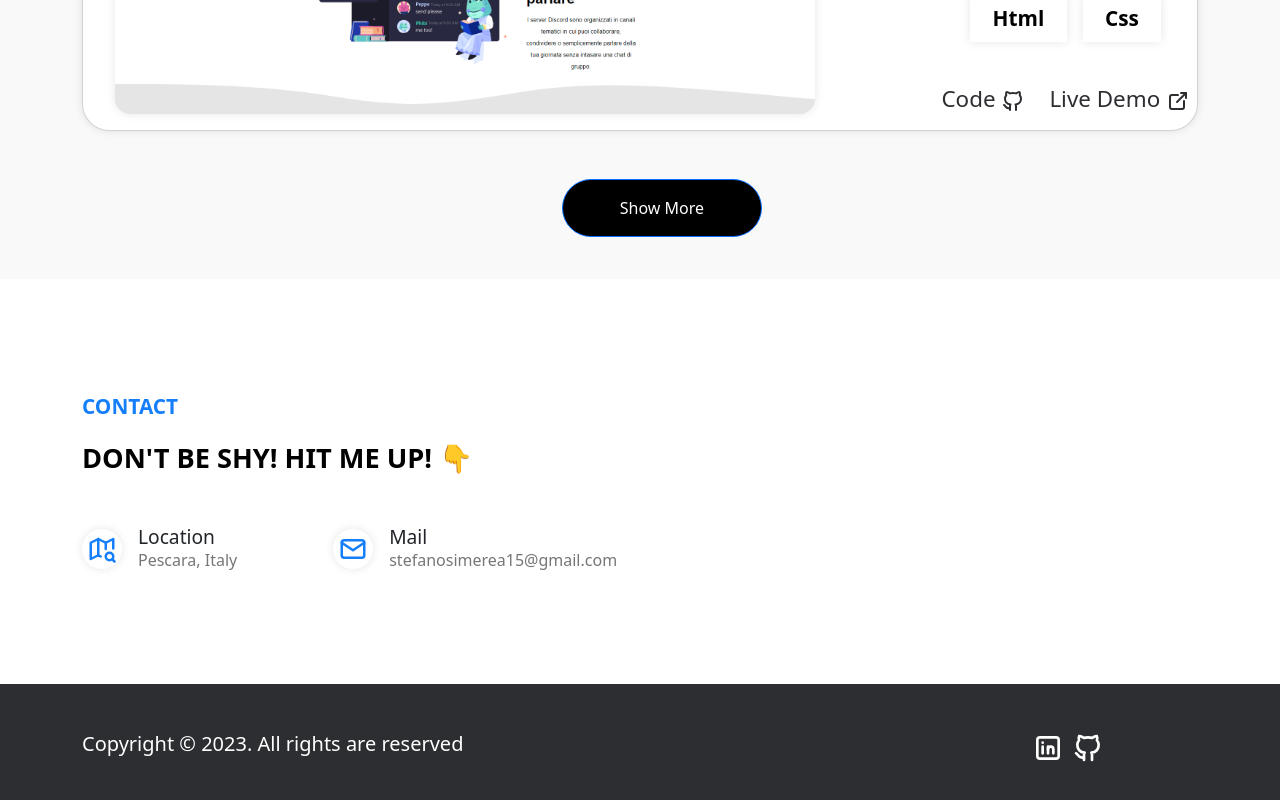
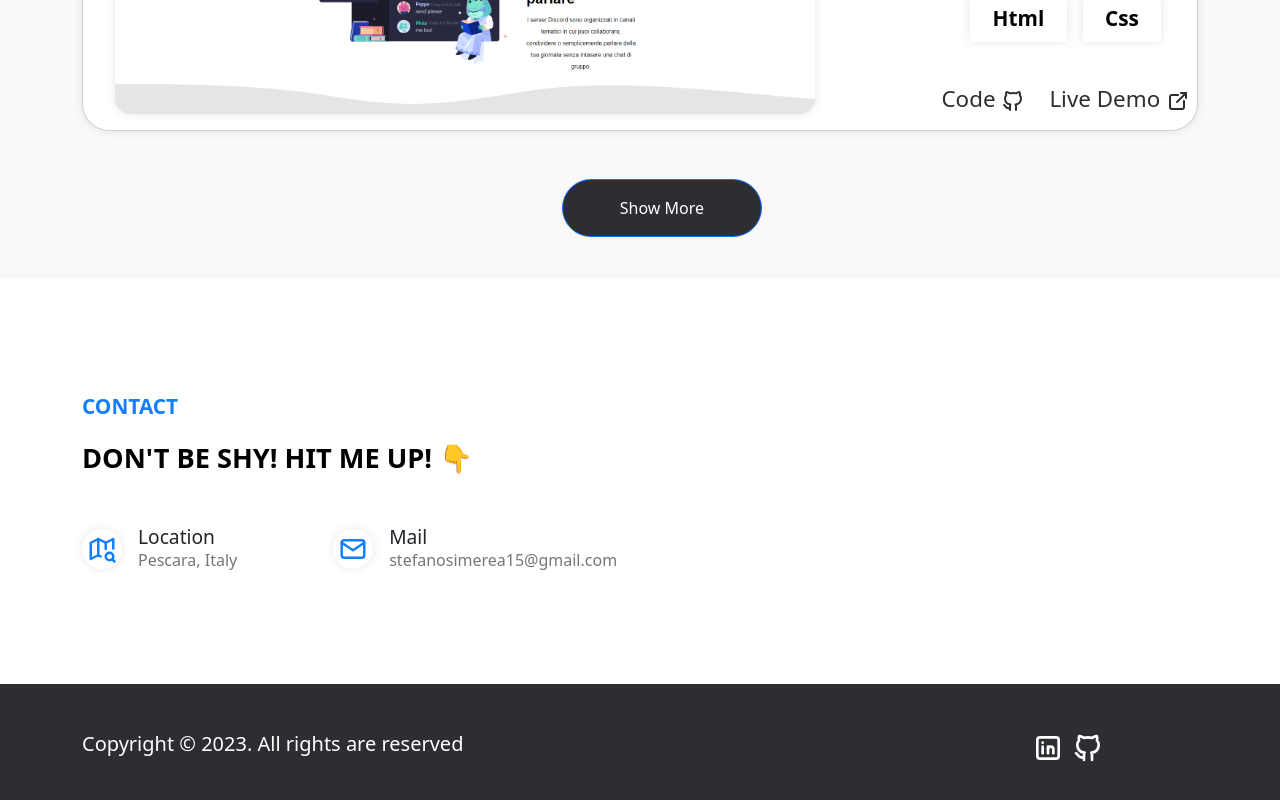
Before and after one commit to stefansimereaa/Personal-Portfolio, a Vue app: page / in a window 1280 px wide. Shown: the part 3357-4157 px from the top of the page. Built offline with nearby package versions, Linux system fonts and the light colour scheme.

Commit message:
fixed btn

```diff
--- a/src/components/main/sections/Portfolio.vue
+++ b/src/components/main/sections/Portfolio.vue
@@ -172,7 +172,7 @@ export default {
 #showMoreButton{
   position: absolute;
   left: 43%;
-  background-color: black;
+  background-color: #2d2e32;
   width: 200px;
   display: flex;
   align-items: center;
```
